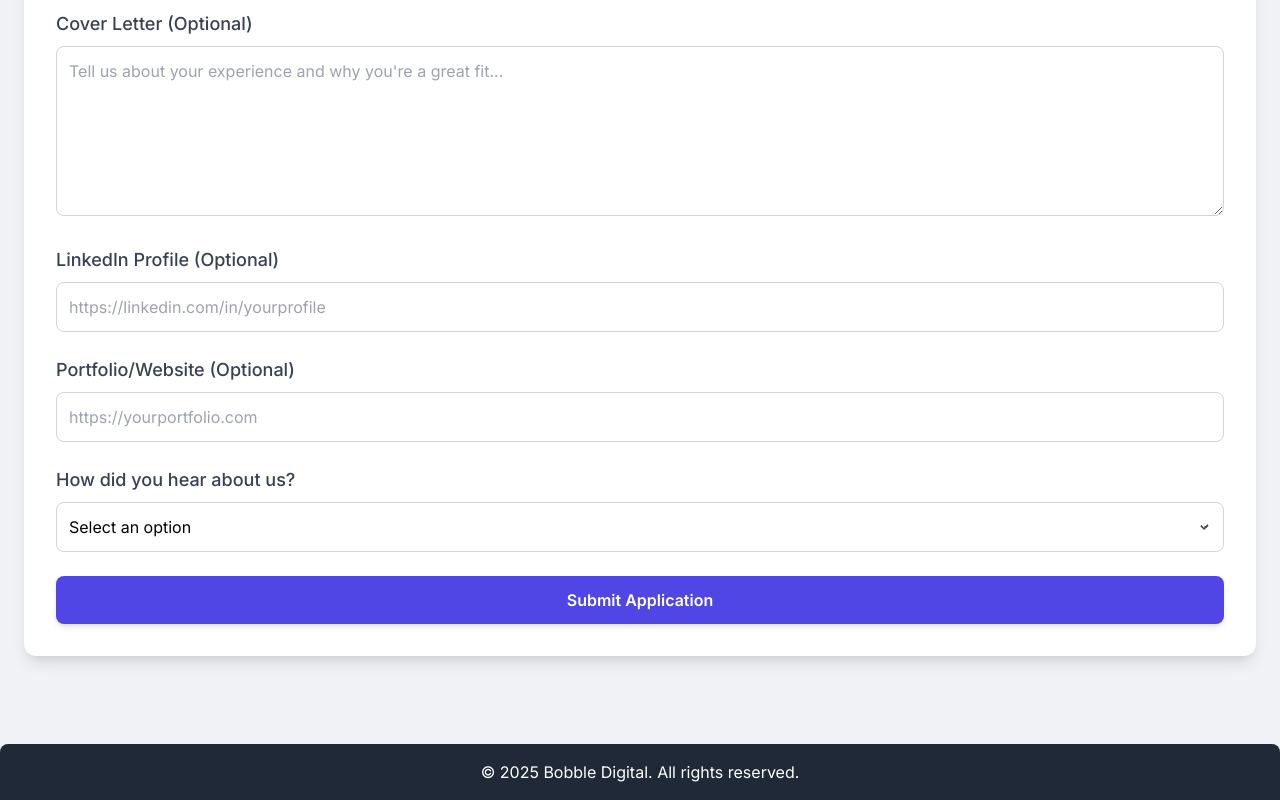
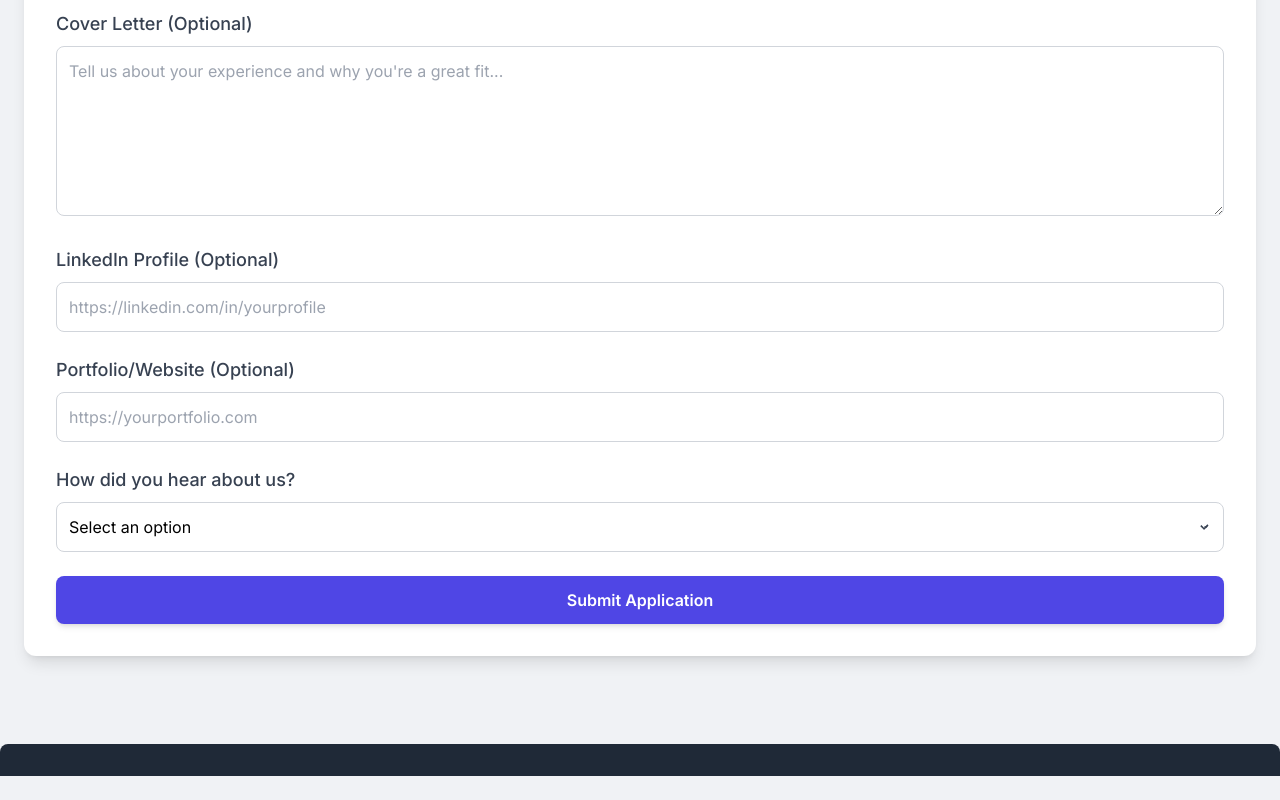
Before and after one commit to Sirwaitroseiiijr/u15home, a plain HTML site: page employee.html in a window 1280 px wide. Shown: the part 609-1409 px from the top of the page. After the commit the page ends 1385 px from the top, so only its background shows below. Drawn offline with nearby package versions, Linux system fonts and the light colour scheme.

Commit message:
Update employee.html

```diff
--- a/employee.html
+++ b/employee.html
@@ -107,9 +107,6 @@
         </section>
     </main>
     <footer class="bg-gray-800 text-white p-4 text-center mt-8 rounded-t-lg">
-        <div class="container mx-auto max-w-7xl">
-            <p>&copy; 2025 Bobble Digital. All rights reserved.</p>
-        </div>
     </footer>
 </body>
 </html>
```
